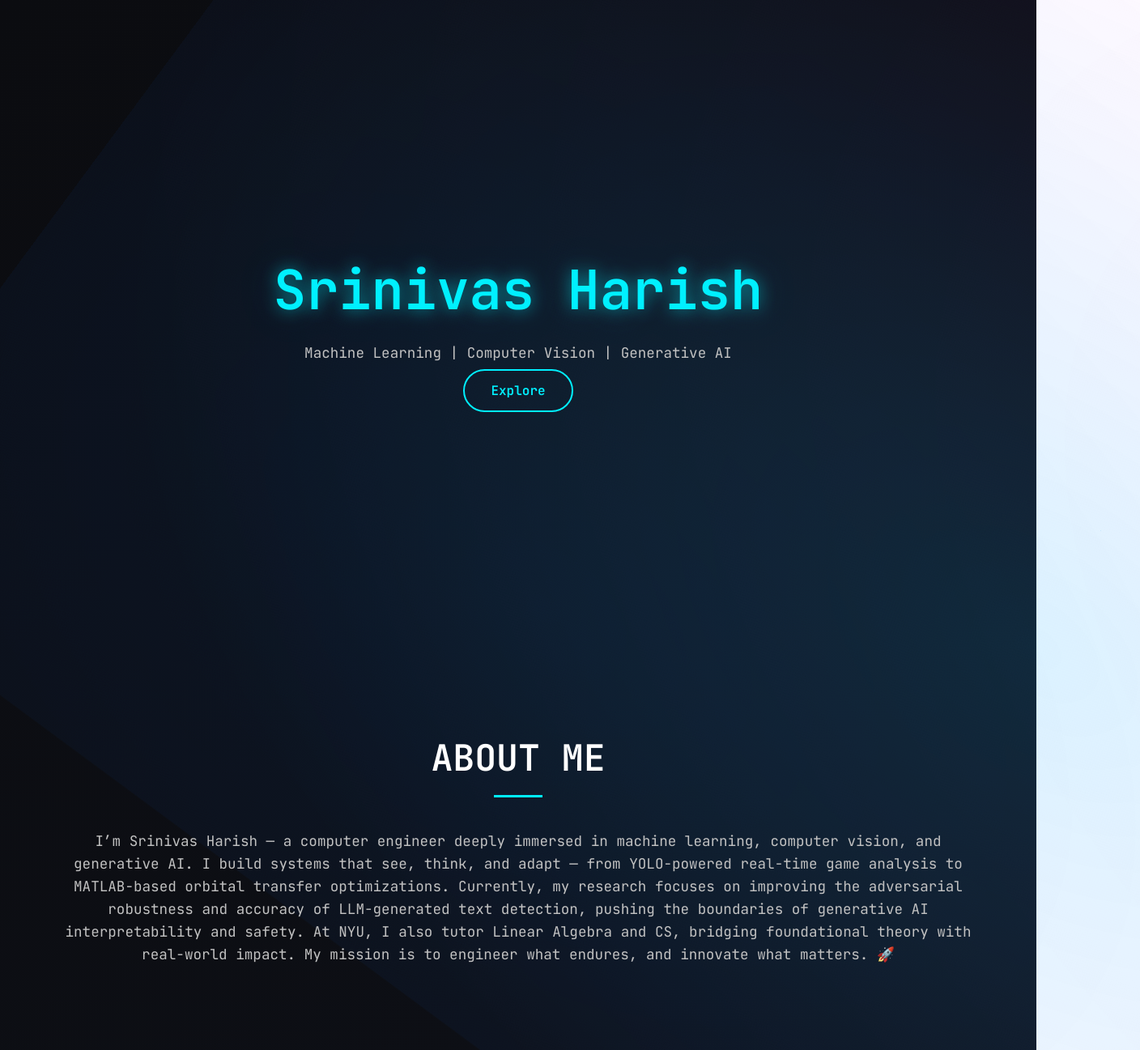
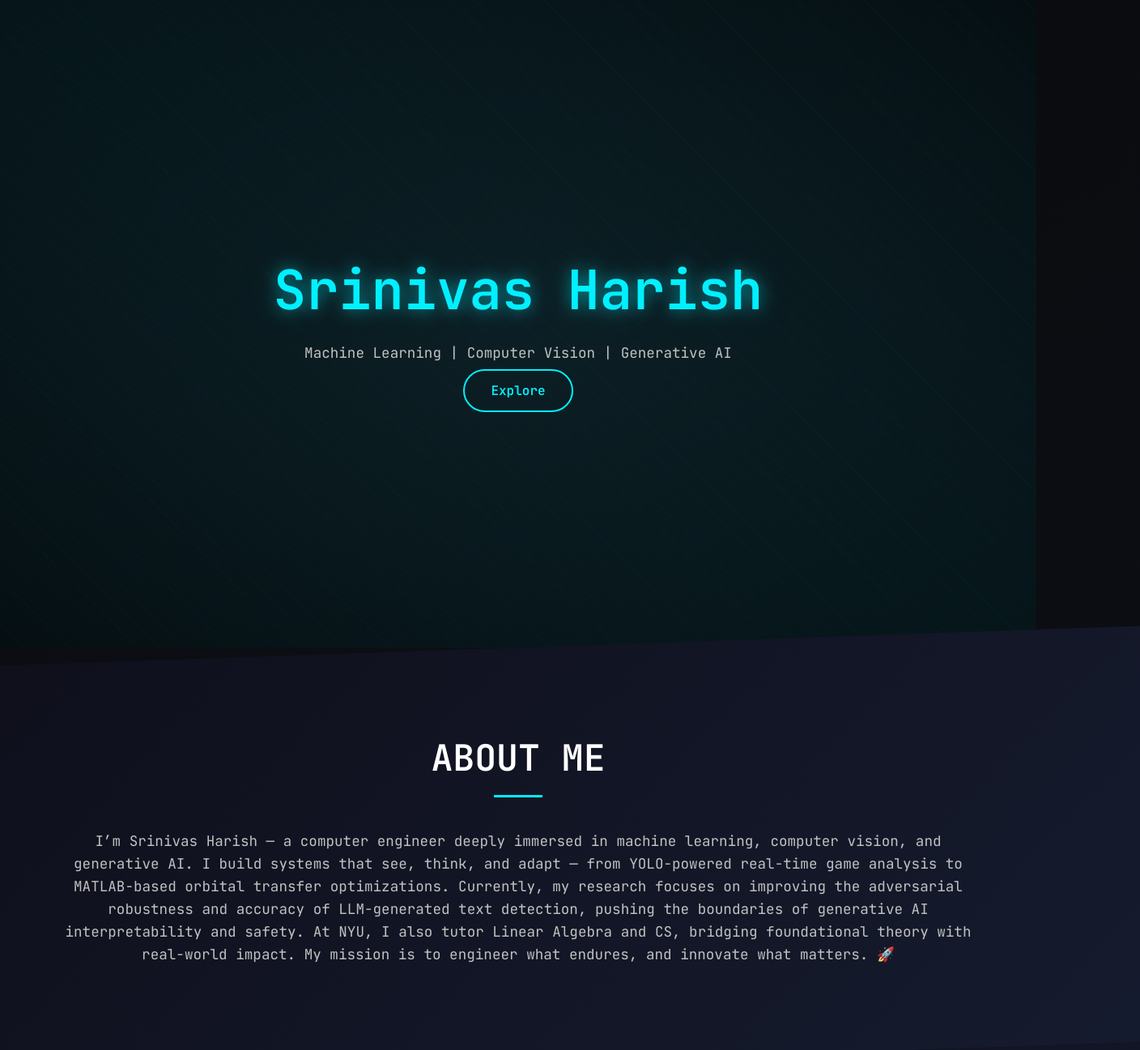
Before and after one commit to srinivas-harish/portfolio, a plain HTML site: page index.html in a window 1280 px wide. Shown: the top 1297 px of the page at 81% size, 1408 px wide, since content can reach past the window. Drawn offline with nearby package versions, Linux system fonts and the light colour scheme; a script that the page names is missing.

Commit message:
Update styles.css

```diff
--- a/styles.css
+++ b/styles.css
@@ -15,38 +15,50 @@ body {
     overflow-x: hidden;
 }
 
-/* BACKGROUND ANIMATION */
-body::before {
-    content: "";
-    position: fixed;
-    top: 0;
-    left: 0;
-    width: 200%;
-    height: 200%;
-    background: radial-gradient(ellipse at 50% 50%, rgba(0, 240, 255, 0.1), transparent 70%),
-                radial-gradient(ellipse at 30% 70%, rgba(0, 100, 255, 0.08), transparent 70%),
-                radial-gradient(ellipse at 80% 20%, rgba(255, 0, 255, 0.05), transparent 80%);
-    animation: pulseBackground 60s linear infinite;
-    z-index: -10;
+::selection {
+    background: #00f0ff70;
 }
 
-@keyframes pulseBackground {
-    0% { transform: scale(1) rotate(0deg); }
-    50% { transform: scale(1.05) rotate(180deg); }
-    100% { transform: scale(1) rotate(360deg); }
-}
-
-/* HEADER */
 header {
     height: 100vh;
     display: flex;
     align-items: center;
     justify-content: center;
     flex-direction: column;
+    background: radial-gradient(ellipse at center, #0d1117 0%, #06070a 100%);
     text-align: center;
     position: relative;
-    z-index: 2;
 }
+
+header::before {
+    content: '';
+    position: absolute;
+    top: 0;
+    left: 0;
+    width: 100%;
+    height: 100%;
+    background:
+        radial-gradient(ellipse at top left, #00f0ff10, transparent),
+        radial-gradient(ellipse at bottom right, #00f0ff10, transparent),
+        repeating-linear-gradient(
+            45deg,
+            rgba(0, 240, 255, 0.02),
+            rgba(0, 240, 255, 0.02) 1px,
+            transparent 1px,
+            transparent 20px
+        );
+    background-blend-mode: overlay;
+    animation: ambientFloat 30s linear infinite;
+    z-index: 0;
+    pointer-events: none;
+}
+
+@keyframes ambientFloat {
+    0% { background-position: 0% 0%; }
+    100% { background-position: 200% 200%; }
+}
+
+
 
 .container {
     width: 90%;
@@ -91,7 +103,6 @@ p {
     transform: translateY(-3px);
 }
 
-/* SECTION BASE */
 section {
     padding: 100px 0;
     text-align: center;
@@ -117,7 +128,6 @@ h2::after {
     margin: 10px auto 0;
 }
 
-/* PROJECT GRID */
 .grid {
     display: flex;
     flex-wrap: wrap;
@@ -178,7 +188,6 @@ h2::after {
     color: #ffffff;
 }
 
-/* SOCIAL ICONS */
 .social-icons {
     margin-top: 25px;
 }
@@ -195,7 +204,6 @@ h2::after {
     color: #ffffff;
 }
 
-/* FOOTER */
 footer {
     text-align: center;
     padding: 20px;
@@ -203,3 +211,16 @@ footer {
     font-size: 0.9rem;
     color: #888;
 }
+
+/* Optional: Parallax background for sections */
+section::before {
+    content: '';
+    position: absolute;
+    top: 0;
+    left: -10%;
+    width: 120%;
+    height: 100%;
+    background: linear-gradient(135deg, #0f0f1b, #151b2e);
+    z-index: -1;
+    transform: skewY(-2deg);
+}
```
